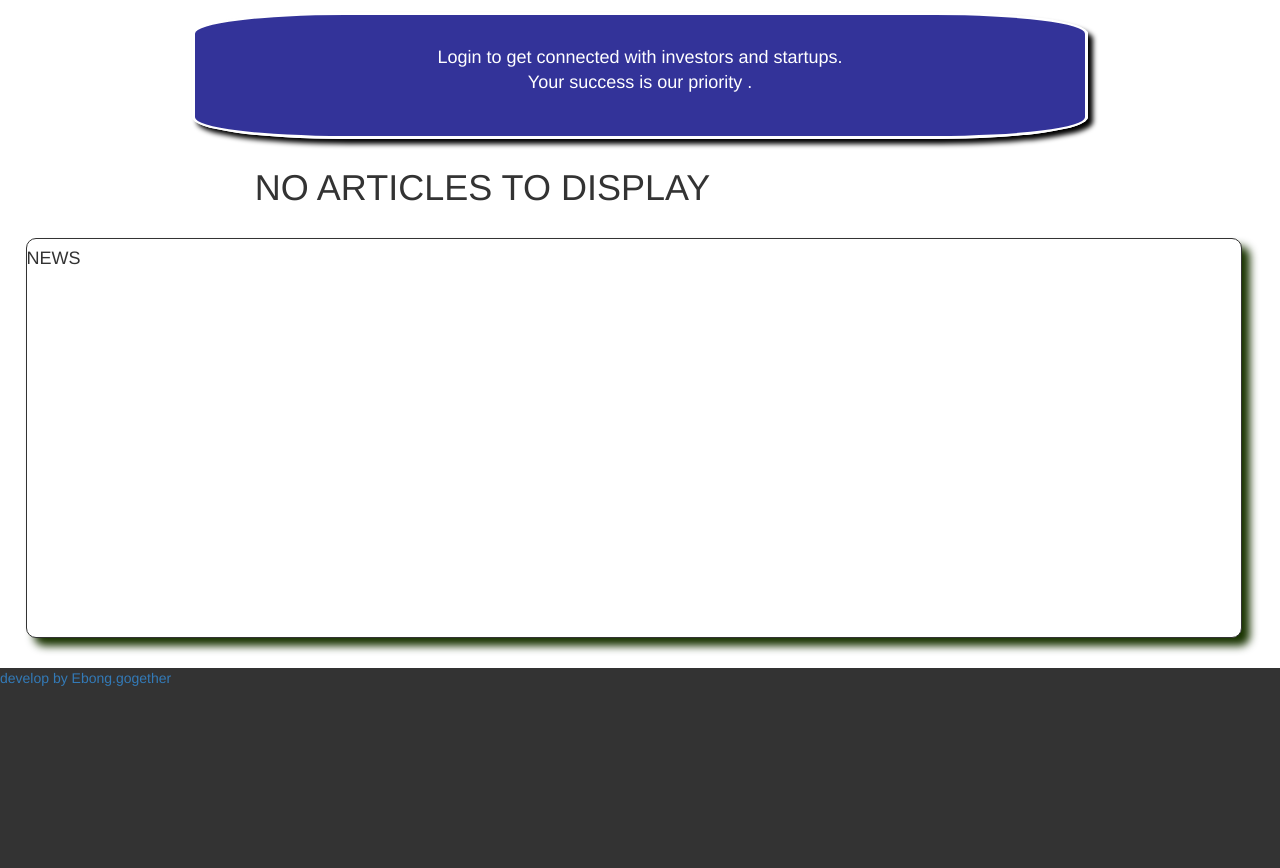
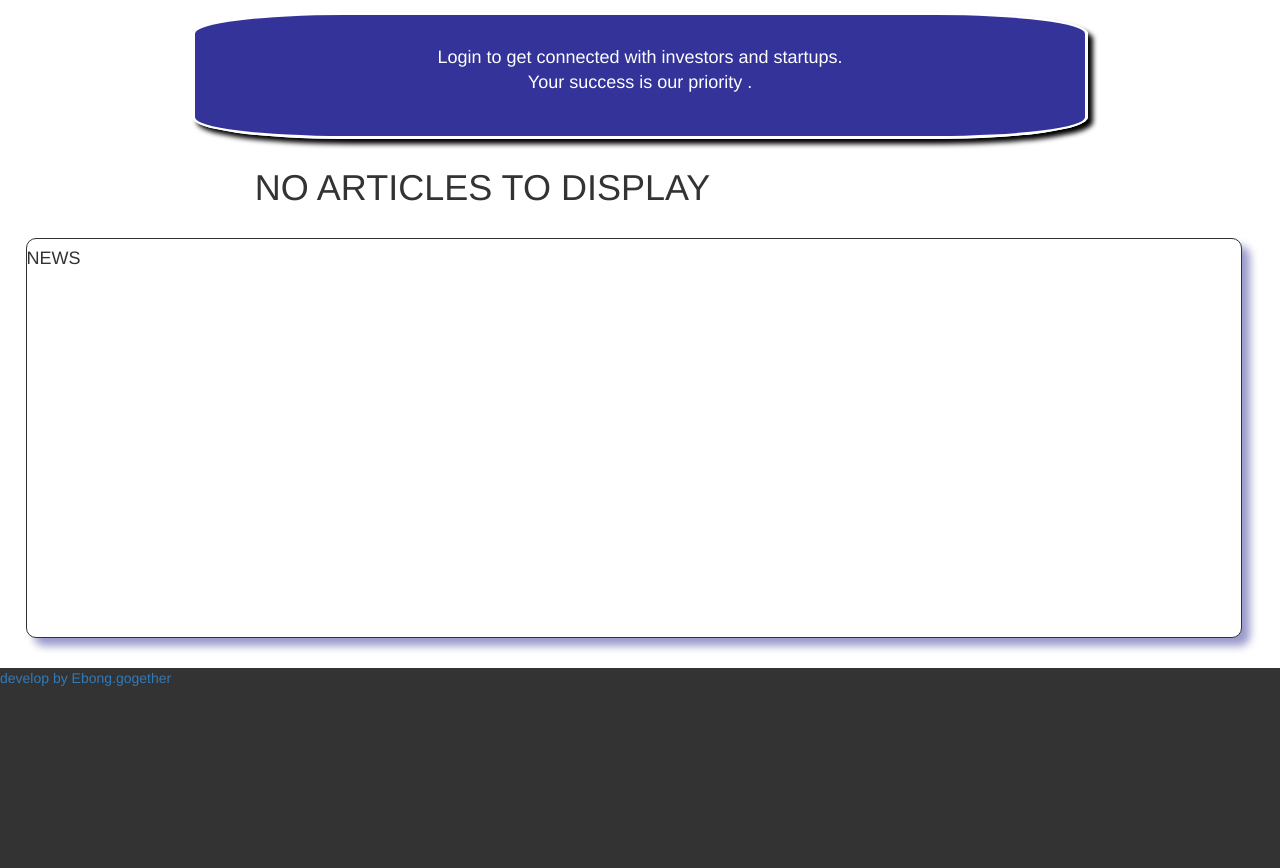
Before and after one commit to damak27/gogetter, a Django app: template success/templates/success/home_page.html in a window 1280 px wide. Shown: the part 554-1422 px from the top of the page. Run offline with Django 3.2, Linux system fonts and the light colour scheme; the template is opened without the code that fills it, so the values that code supplies are empty; some libraries are stand-ins or nearby versions.

Commit message:
color changes

```diff
--- a/success/static/css/footer.css
+++ b/success/static/css/footer.css
@@ -20,11 +20,11 @@
     margin-bottom: 30px;
     margin-left: 2%;
     clear: left;
-    box-shadow: 8px 8px 8px #193300;
-    -webkit-box-shadow: 8px 8px 8px #193300;
-    -ms-box-shadow: 8px 8px 8px #193300;
-    -moz-box-shadow: 8px 8px 8px #193300;
-    -o-box-shadow: 8px 8px 8px #193300;
+    box-shadow: 8px 8px 8px rgba(0, 0, 128, 0.4);
+    -webkit-box-shadow: 8px 8px 8px rgba(0, 0, 128, 0.4);
+    -ms-box-shadow: 8px 8px 8px rgba(0, 0, 128, 0.4);
+    -moz-box-shadow: 8px 8px 8px rgba(0, 0, 128, 0.4);
+    -o-box-shadow: 8px 8px 8px rgba(0, 0, 128, 0.4);
     z-index: 100%;
     border-width: 0.5px;
     border-style: solid;
```
Also changed, not shown: success/static/css/contact_us.css (+10 -8 lines).
